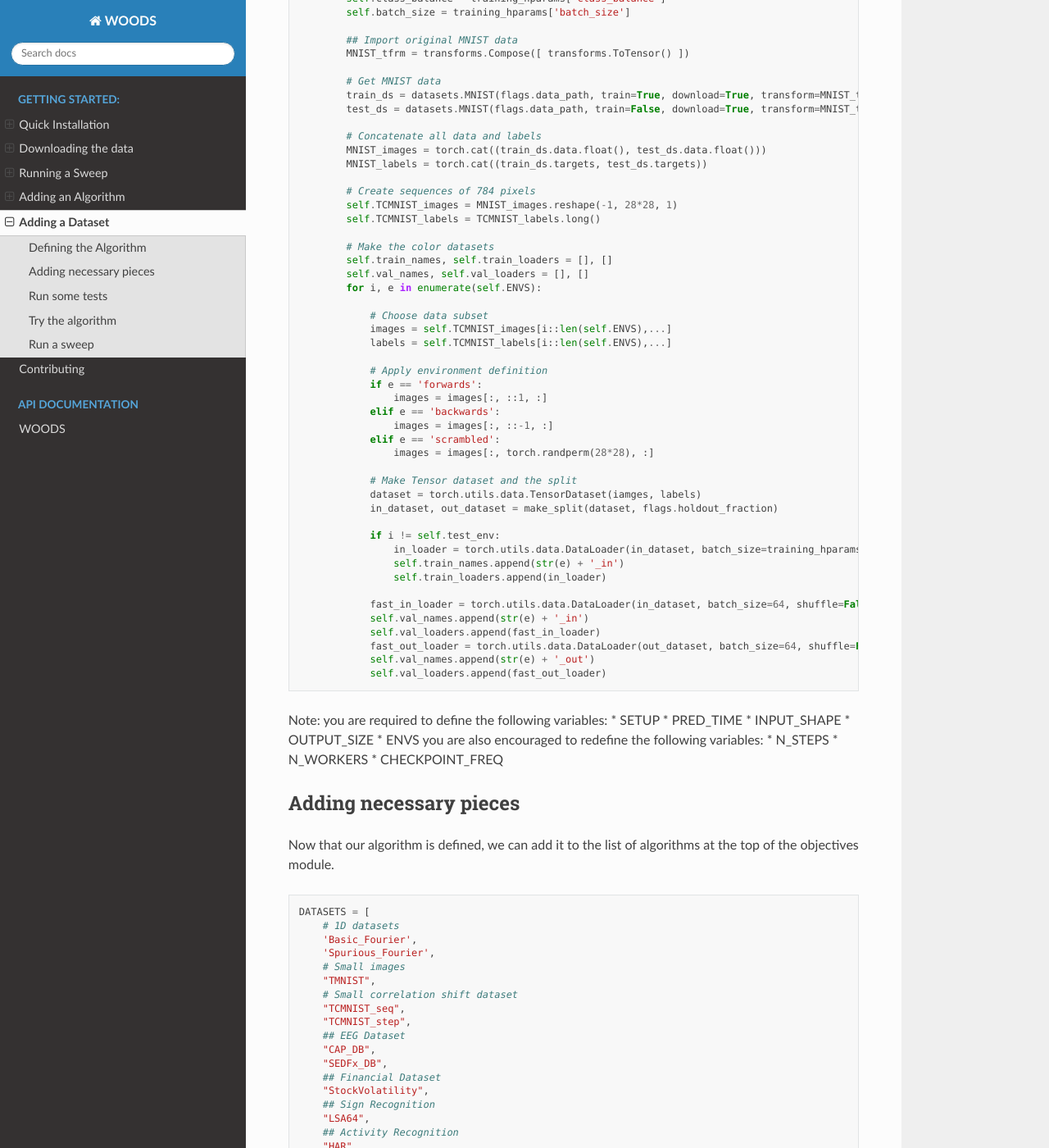
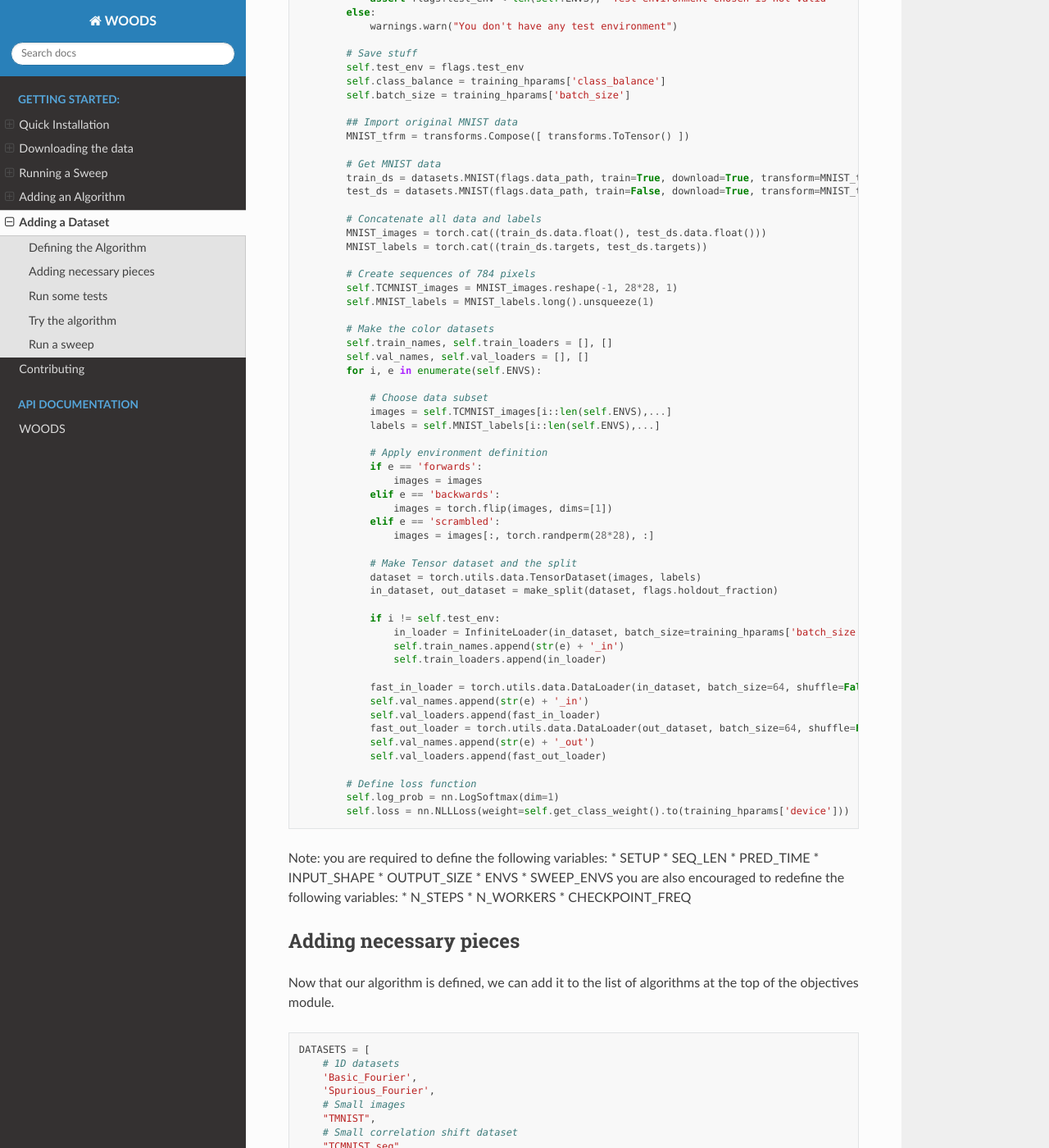
Before and after one commit to jc-audet/WOODS, a Sphinx documentation site: the page built from docs/source/adding_a_dataset.md, in a window 1280 px wide and 1400 px high, scrolled down 901 px. Shown: the whole window at 82% size. Built offline with Sphinx 7.4.7 and the Read the Docs theme 2.0.0, drawn with Linux system fonts in a browser that asks for light colours; some of the changed text lies outside the part shown.

Commit message:
Some documentation update

````diff
--- a/docs/source/adding_a_dataset.md
+++ b/docs/source/adding_a_dataset.md
@@ -21,11 +21,17 @@ class flat_MNIST(Multi_Domain_Dataset):
     Note:
         The MNIST dataset needs to be downloaded, this is automaticaly done if the dataset isn't in the given data_path
     """
+    ## Dataset parameters
+    SETUP = 'seq'
+    TASK = 'classification'
+    SEQ_LEN = 28*28
     PRED_TIME = [783]
     INPUT_SHAPE = [1]
     OUTPUT_SIZE = 10
+
+    ## Environment parameters
     ENVS = ['forwards', 'backwards', 'scrambled']
-    SETUP = 'seq'
+    SWEEP_ENVS = list(range(len(ENVS)))
 
     def __init__(self, flags, training_hparams):
         super().__init__()
@@ -53,7 +59,7 @@ class flat_MNIST(Multi_Domain_Dataset):
 
         # Create sequences of 784 pixels
         self.TCMNIST_images = MNIST_images.reshape(-1, 28*28, 1)
-        self.TCMNIST_labels = TCMNIST_labels.long()
+        self.MNIST_labels = MNIST_labels.long().unsqueeze(1)
 
         # Make the color datasets
         self.train_names, self.train_loaders = [], []
@@ -62,22 +68,22 @@ class flat_MNIST(Multi_Domain_Dataset):
 
             # Choose data subset
             images = self.TCMNIST_images[i::len(self.ENVS),...]
-            labels = self.TCMNIST_labels[i::len(self.ENVS),...]
+            labels = self.MNIST_labels[i::len(self.ENVS),...]
 
             # Apply environment definition
             if e == 'forwards':
-                images = images[:, ::1, :]
+                images = images
             elif e == 'backwards':
-                images = images[:, ::-1, :]
+                images = torch.flip(images, dims=[1])
             elif e == 'scrambled':
                 images = images[:, torch.randperm(28*28), :]
 
             # Make Tensor dataset and the split
-            dataset = torch.utils.data.TensorDataset(iamges, labels)
+            dataset = torch.utils.data.TensorDataset(images, labels)
             in_dataset, out_dataset = make_split(dataset, flags.holdout_fraction)
 
             if i != self.test_env:
-                in_loader = torch.utils.data.DataLoader(in_dataset, batch_size=training_hparams['batch_size'], shuffle=True, drop_last=True)
+                in_loader = InfiniteLoader(in_dataset, batch_size=training_hparams['batch_size'])
                 self.train_names.append(str(e) + '_in')
                 self.train_loaders.append(in_loader)
 
@@ -87,14 +93,20 @@ class flat_MNIST(Multi_Domain_Dataset):
             fast_out_loader = torch.utils.data.DataLoader(out_dataset, batch_size=64, shuffle=False, num_workers=self.N_WORKERS, pin_memory=True)
             self.val_names.append(str(e) + '_out')
             self.val_loaders.append(fast_out_loader)
+
+        # Define loss function
+        self.log_prob = nn.LogSoftmax(dim=1)
+        self.loss = nn.NLLLoss(weight=self.get_class_weight().to(training_hparams['device']))
 ```
 Note:
 you are required to define the following variables:
     * SETUP
+    * SEQ_LEN
     * PRED_TIME
     * INPUT_SHAPE
     * OUTPUT_SIZE
     * ENVS
+    * SWEEP_ENVS
 you are also encouraged to redefine the following variables:
     * N_STEPS
     * N_WORKERS
@@ -188,7 +191,9 @@ python3 -m woods.main train \
 ## Run a sweep
 Finally, we can run a sweep to see how the algorithms performs on your dataset
 ```sh
-python3 -m woods.main sweep \
+python3 -m woods.scripts.hparams_sweep \
+        --objective ERM \
         --dataset flat_MNIST \
-        --data_path ./data
+        --data_path ./data \
+        --launcher dummy
 ```
````
Also changed, not shown: other parts of docs/source/adding_a_dataset.md (+10 -19 lines), docs/source/adding_an_algorithm.md (+10 -8 lines).
